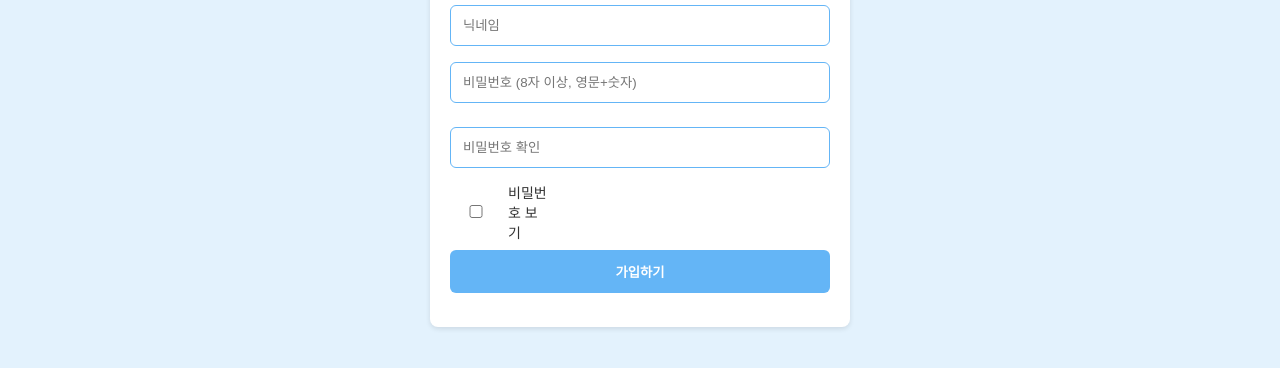
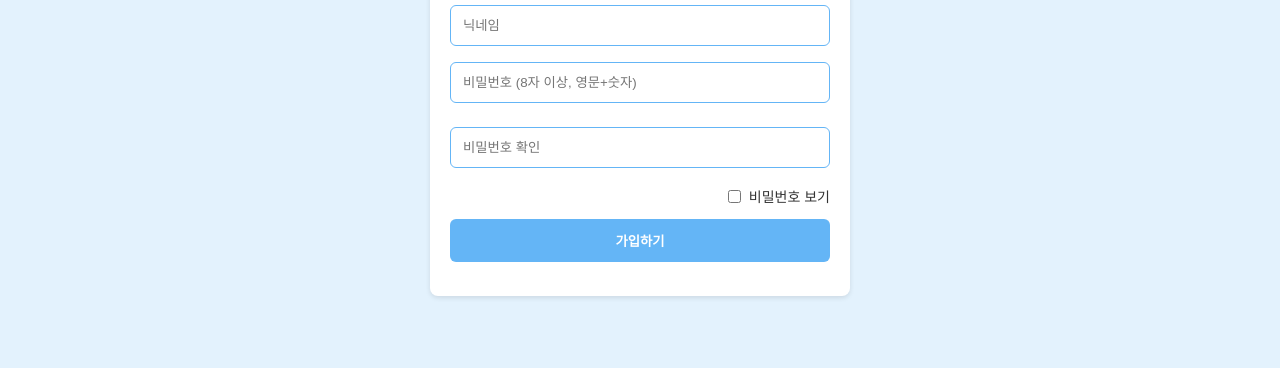
Before and after one commit to dmdjsjdj/yumspot, a website: page public/signup.html in a window 1280 px wide. Shown: the part 278-646 px from the top of the page. Drawn offline with Linux system fonts and the light colour scheme.

Commit message:
비밀번호 보기 수정, 로그인버튼안눌림 수정

```diff
--- a/public/signup.html
+++ b/public/signup.html
@@ -79,18 +79,12 @@
     /* 입력–토글 레이아웃 */
     .pw-row { margin-top: 8px; }
 
-    /* 체크박스와 라벨을 한 줄로 */
-    .pw-toggle {
-      display: inline-flex;
-      align-items: center;
-      gap: 6px;           /* 체크박스와 글자 간격 */
-      font-size: 14px;
-      color: #333;
-      margin: 6px 0 0 0;  /* 위쪽만 살짝 여백 */
-    }
-    .pw-toggle input[type="checkbox"] {
-      margin: 0;          /* 기본 마진 제거 */
-    }
+/* 한 줄로, 가운데 정렬, 줄바꿈 방지 */
+.pw-toggle{
+  display:flex; align-items:center; gap:8px;
+  width:max-content; margin:6px 0 0 auto; white-space:nowrap;
+}
+.pw-toggle input{ width:auto; }
 
   </style>
   <script src="/utils/categoryLists.js"></script>
--- a/server.js
+++ b/server.js
@@ -118,7 +118,9 @@ app.post('/login', async (req, res) => {
     if (!email || !password) return res.status(400).json({ message: '필수 항목 누락' });
 
     const { data: user, error } = await supabase
-      .from('users').select('id, email, nickname, password_hash').eq('email', email).maybeSingle();
+      .from('users').select('id, email, nickname, password_hash')
+      .eq('email', email).maybeSingle();
+
     if (error) throw error;
     if (!user) return res.status(401).json({ message: '이메일 또는 비밀번호가 틀립니다.' });
 
@@ -126,11 +128,13 @@ app.post('/login', async (req, res) => {
     if (!ok) return res.status(401).json({ message: '이메일 또는 비밀번호가 틀립니다.' });
 
     setAuthCookie(res, { id: user.id, email: user.email, nickname: user.nickname });
+
     res.json({ ok: true });
   } catch (err) {
     res.status(500).json({ message: '로그인 실패', detail: String(err.message || err) });
   }
 });
+
 
 // 닉네임 + 이메일로 직접 비밀번호 변경 (비로그인 상태에서도 가능)
 app.post('/password/reset-direct', async (req, res) => {
```
Also changed, not shown: public/findpassword.html (+5 -11 lines), public/login.html (+5 -11 lines).
